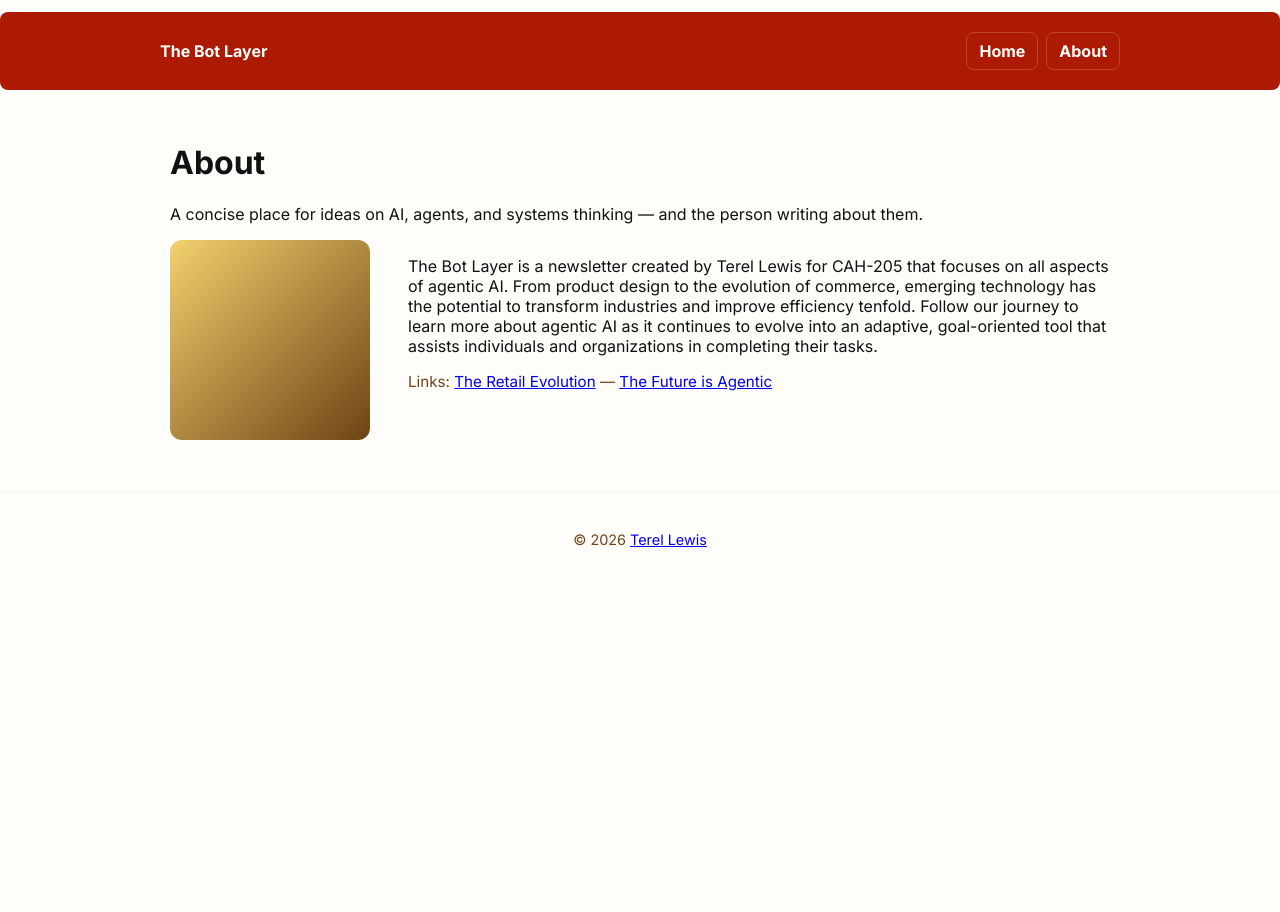
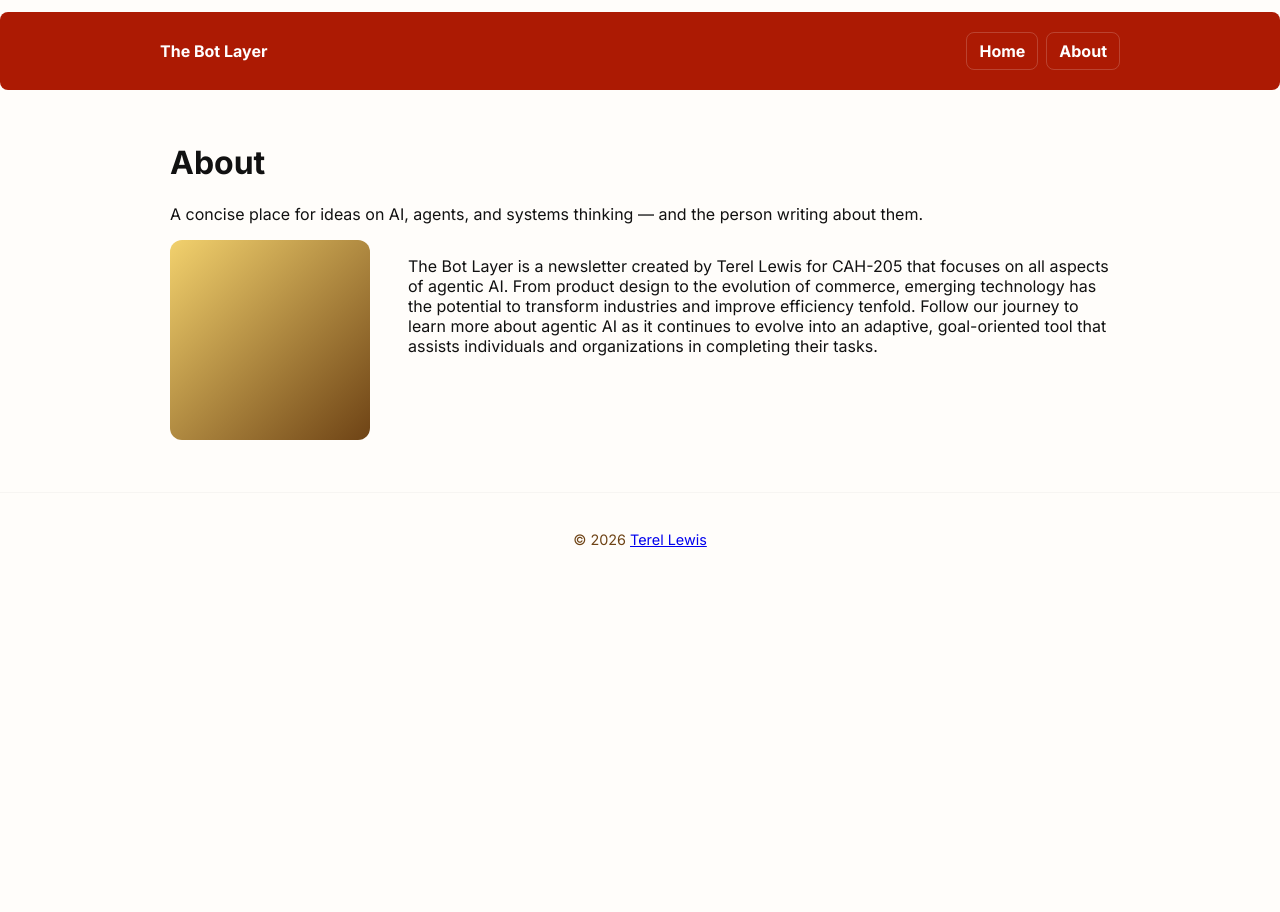
Before and after one commit to TerelLewis/TerelLewis.github.io, a Jekyll site: the page about.html, which Jekyll copies as it is, in a window 1280 px wide. Built offline with Jekyll 4.4.1, drawn with Linux system fonts in a browser that asks for light colours.

Commit message:
Comment out links in about.html
Comment out the links section in the about page.

```diff
--- a/about.html
+++ b/about.html
@@ -32,7 +32,7 @@
       <div>
         <p>The Bot Layer is a newsletter created by Terel Lewis for CAH-205 that focuses on all aspects of agentic AI. From product design to the evolution of commerce, emerging technology has the potential to transform industries and improve efficiency tenfold. Follow our journey to learn more about agentic AI as it continues to evolve into an adaptive, goal-oriented tool that assists individuals and organizations in completing their tasks. </p>
 
-        <p style="margin-top:12px;font-size:0.95rem;color:var(--muted)">Links: <a href="/The-Retail-Evolution.html">The Retail Evolution</a> — <a href="/The-Future-is-Agentic.html">The Future is Agentic</a></p>
+        <!-- <p style="margin-top:12px;font-size:0.95rem;color:var(--muted)">Links: <a href="/The-Retail-Evolution.html">The Retail Evolution</a> — <a href="/The-Future-is-Agentic.html">The Future is Agentic</a></p> -->
       </div>
     </section>
   </main>
```
